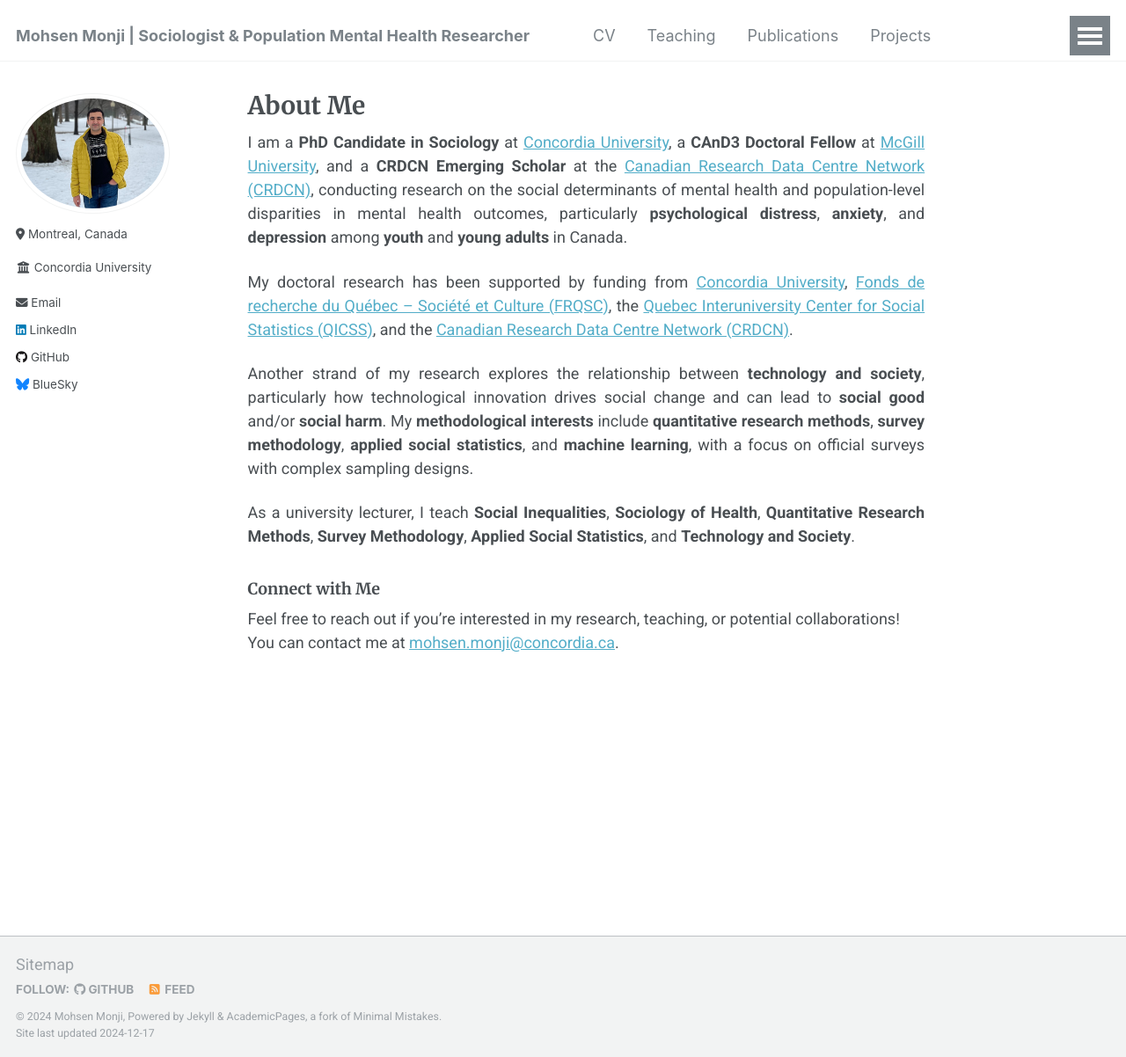
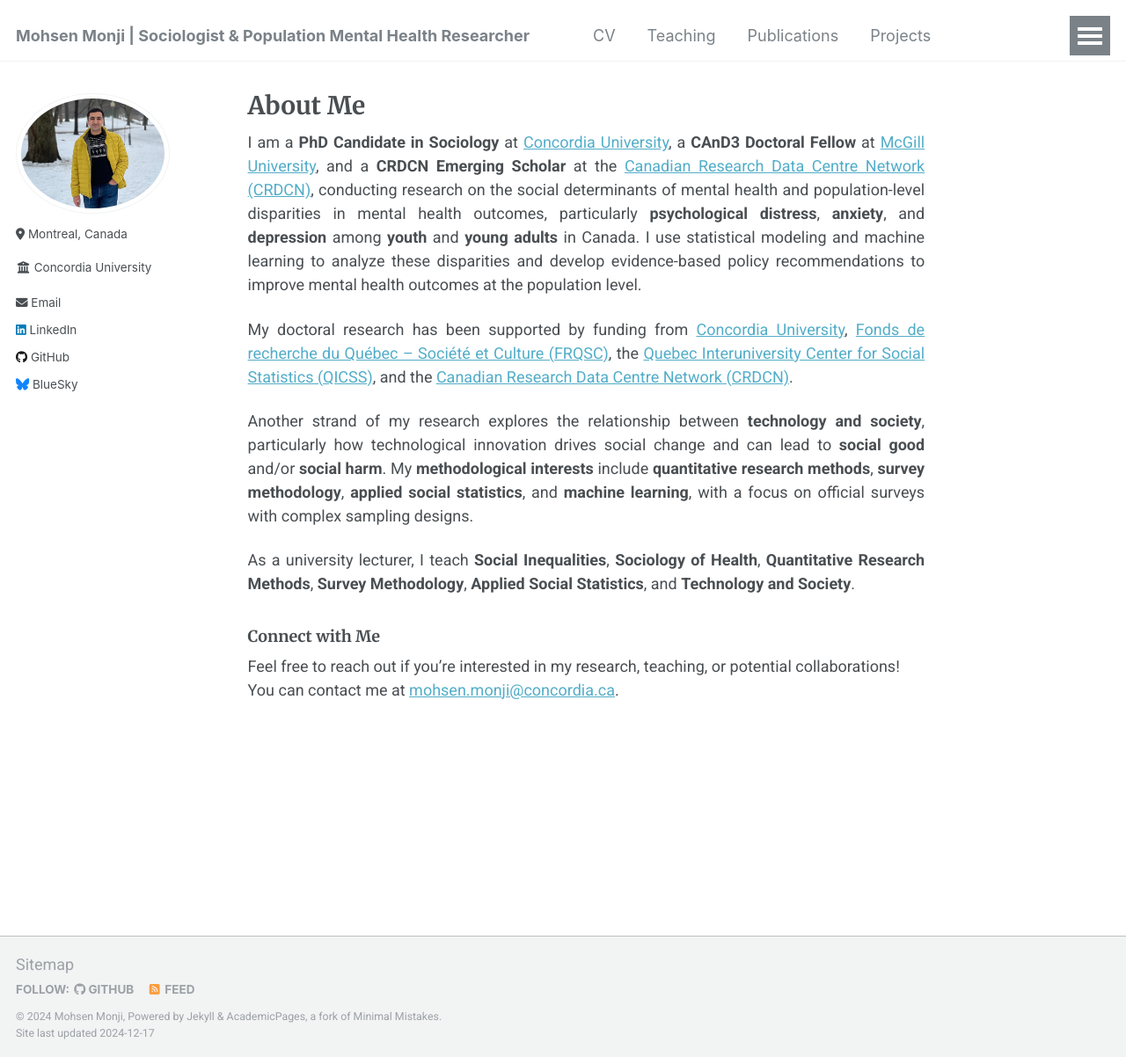
Before and after one commit to Mohsnmonji/mohsnmonji.github.io, a Jekyll site: the page built from _pages/about.md, in a window 1280 px wide and 1202 px high. Shown: the whole window at 88% size. Built offline with Jekyll 4.4.1, drawn with Linux system fonts in a browser that asks for light colours.

Commit message:
Update about.md

```diff
--- a/_pages/about.md
+++ b/_pages/about.md
@@ -10,7 +10,7 @@ redirect_from:
 ---
 
 
-I am a **PhD Candidate in Sociology** at [Concordia University](https://www.concordia.ca/artsci/sociology-anthropology.html), a **CAnD3 Doctoral Fellow** at [McGill University](https://www.mcgill.ca/cand3/our-people/fellows-2024-25), and a **CRDCN Emerging Scholar** at the [Canadian Research Data Centre Network (CRDCN)](https://crdcn.ca), conducting research on the social determinants of mental health and population-level disparities in mental health outcomes, particularly **psychological distress**, **anxiety**, and **depression** among **youth** and **young adults** in Canada.
+I am a **PhD Candidate in Sociology** at [Concordia University](https://www.concordia.ca/artsci/sociology-anthropology.html), a **CAnD3 Doctoral Fellow** at [McGill University](https://www.mcgill.ca/cand3/our-people/fellows-2024-25), and a **CRDCN Emerging Scholar** at the [Canadian Research Data Centre Network (CRDCN)](https://crdcn.ca), conducting research on the social determinants of mental health and population-level disparities in mental health outcomes, particularly **psychological distress**, **anxiety**, and **depression** among **youth** and **young adults** in Canada. I use statistical modeling and machine learning to analyze these disparities and develop evidence-based policy recommendations to improve mental health outcomes at the population level.
 
 My doctoral research has been supported by funding from [Concordia University](https://www.concordia.ca/artsci/sociology-anthropology.html), [Fonds de recherche du Québec – Société et Culture (FRQSC)](https://www.frq.gouv.qc.ca), the [Quebec Interuniversity Center for Social Statistics (QICSS)](https://www.ciqss.org), and the [Canadian Research Data Centre Network (CRDCN)](https://crdcn.ca).
 
```
